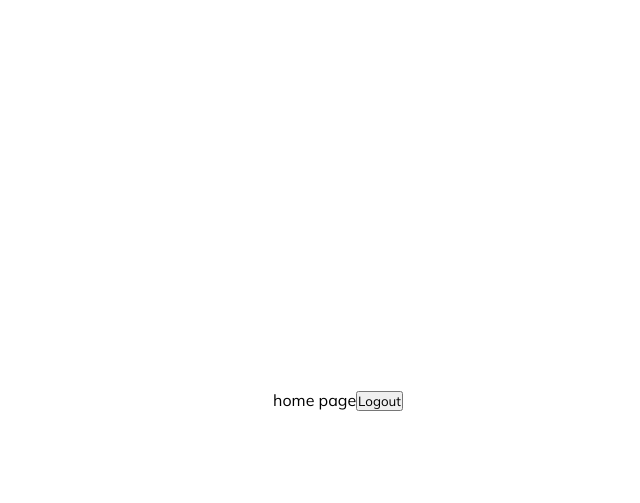
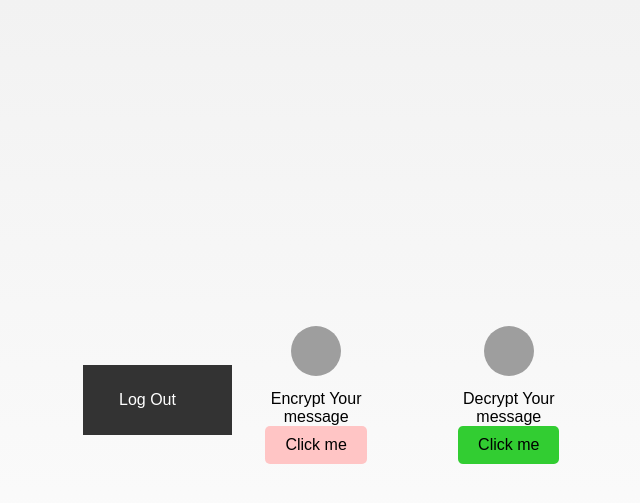
Before and after one commit to thirilochankarthi/SecureBridge, a Django app: template secureApp/templates/home.html in a window 1280 px wide. Shown: the top 503 px of the page, without its empty margins (302-942 px from the left). Run offline with Django 4.2, Linux system fonts and the light colour scheme; the template is opened without the code that fills it, so the values that code supplies are empty; grey boxes are pictures that could not be loaded.

Commit message:
Home changed

```diff
--- a/secureApp/base/templates/home.html
+++ b/secureApp/base/templates/home.html
@@ -1,9 +1,134 @@
-{% extends "base.html" %}
+<!DOCTYPE html>
+<html lang="en">
+<head>
+    <meta charset="UTF-8">
+    <meta name="viewport" content="width=device-width, initial-scale=1.0">
+    <title>Home Page</title>
+    <link rel="stylesheet" href="style.css">
+    <style>
+        body {
+            font-family: Arial, sans-serif;
+            margin: 0;
+            padding: 0;
+            background-image: linear-gradient(to bottom, #f2f2f2, #fff); /* Add a subtle gradient background */
+        }
 
-{% block content %}
-home page
-<form method="post" action="{% url 'base:logout' %}">
-    {% csrf_token %}
-    <button type="submit">Logout</button>
-</form>
-{% endblock content %}
+        header {
+            background-color: #333;
+            color: #fff;
+            padding: 1em;
+            text-align: center;
+        }
+
+        nav {
+            display: flex;
+            justify-content: center; /* Center the nav items horizontally */
+        }
+
+        nav ul {
+            list-style: none;
+            margin: 0;
+            padding: 0;
+            display: flex;
+            align-items: center; /* Center the items vertically */
+        }
+
+        nav li {
+            margin-right: 20px;
+        }
+
+        nav a {
+            color: #fff;
+            text-decoration: none;
+        }
+
+        nav a:hover {
+            color: #ccc;
+        }
+
+        #logout-btn {
+            background-color: #333;
+            color: #fff;
+            border: none;
+            padding: 10px 20px;
+            font-size: 16px;
+            cursor: pointer;
+        }
+
+        #logout-btn:hover {
+            background-color: #444;
+        }
+
+        /* Add styles for the new buttons */
+        .button-container {
+            display: flex;
+            justify-content: space-between;
+            align-items: center;
+            height: 100vh;
+            padding: 20px;
+        }
+
+        .button {
+            padding: 10px 20px;
+            font-size: 16px;
+            cursor: pointer;
+            border: none;
+            border-radius: 5px;
+        }
+
+        .button:hover {
+            background-color: #666;
+        }
+
+        /* Add styles for the encrypt and decrypt buttons */
+        .encrypt-button {
+            background-color: #FFC5C5; /* Blush color */
+        }
+
+        .decrypt-button {
+            background-color: #32CD32; /* Lime color */
+        }
+
+        /* Add styles for the images */
+        .image-container {
+            width: 40%;
+            text-align: center;
+            margin-bottom: 20px;
+        }
+
+        .image {
+            width: 50px;
+            height: 50px;
+            margin: 10px;
+            border-radius: 50%;
+        }
+    </style>
+</head>
+<body>
+    <header>
+        <form method="post" action="{% url 'base:logout' %}">
+            {% csrf_token %}
+            <nav>
+                <ul>
+                    <li><button id="logout-btn">Log Out</button></li>
+                </ul>
+            </nav>
+        </form>
+    </header>
+    <main>
+        <div class="button-container">
+            <div class="image-container">
+                <img src="https://cdn-icons-png.flaticon.com/512/126/126492.png" alt="Encryption Icon" class="image"> <!-- Encryption icon -->
+                <p>Encrypt Your message</p>
+                <button class="button encrypt-button">Click me</button>
+            </div>
+            <div class="image-container">
+                <img src="https://cdn-icons-png.flaticon.com/512/126/126493.png" alt="Decryption Icon" class="image"> <!-- Decryption icon -->
+                <p>Decrypt Your message</p>
+                <button class="button decrypt-button">Click me</button>
+            </div>
+        </div>
+    </main>
+    <script src="script.js"></script>
+</body>
+</html>
```
Also changed, not shown: secureApp/db.sqlite3.
